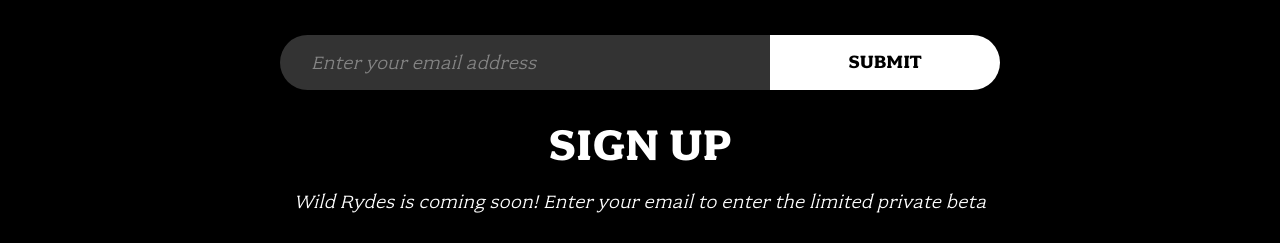
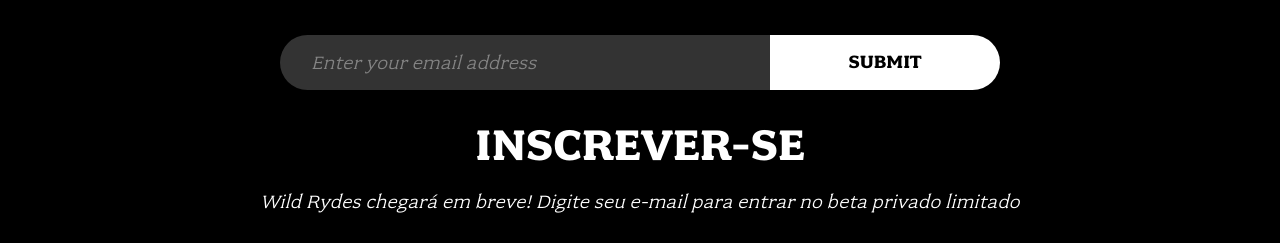
Before and after one commit to robsonneto5pi/amplifyapp, a plain HTML site: page index.html in a window 1280 px wide. Shown: the part 3299-3542 px from the top of the page. Drawn offline with Linux system fonts and the light colour scheme.

Commit message:
translate Sign Up

```diff
--- a/index.html
+++ b/index.html
@@ -85,9 +85,9 @@
         <button type="button">Submit</button>
       </form>
 
-      <h2 class="section-title">Sign Up</h2>
+      <h2 class="section-title">Inscrever-se</h2>
 
-      <p class="content">Wild Rydes is coming soon! Enter your email to enter the limited private beta</p>
+      <p class="content">Wild Rydes chegará em breve! Digite seu e-mail para entrar no beta privado limitado</p>
 
       <div class="apps">
         <a class="app-icon" href=""><img src="images/wr-home-apple.png"></a>
```
